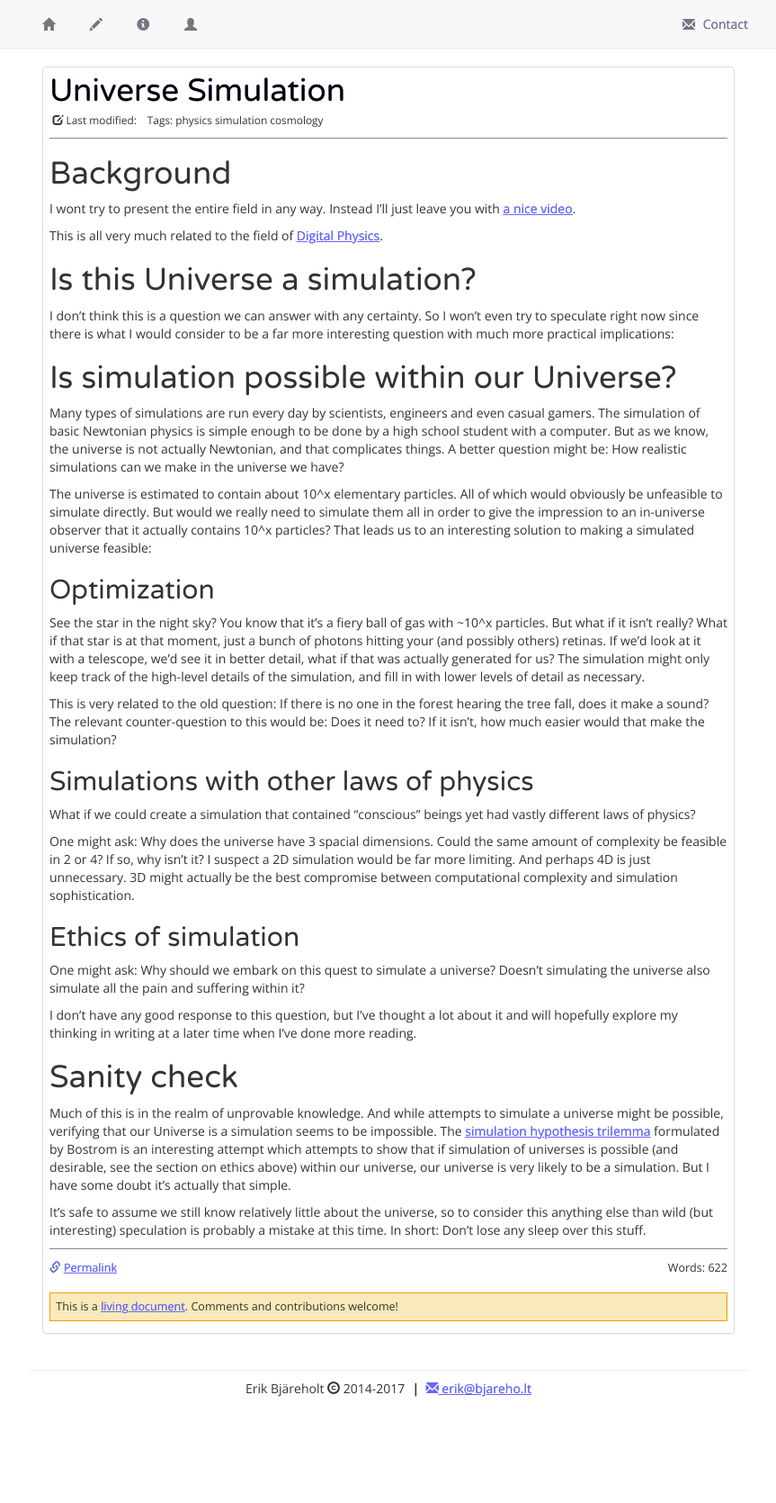
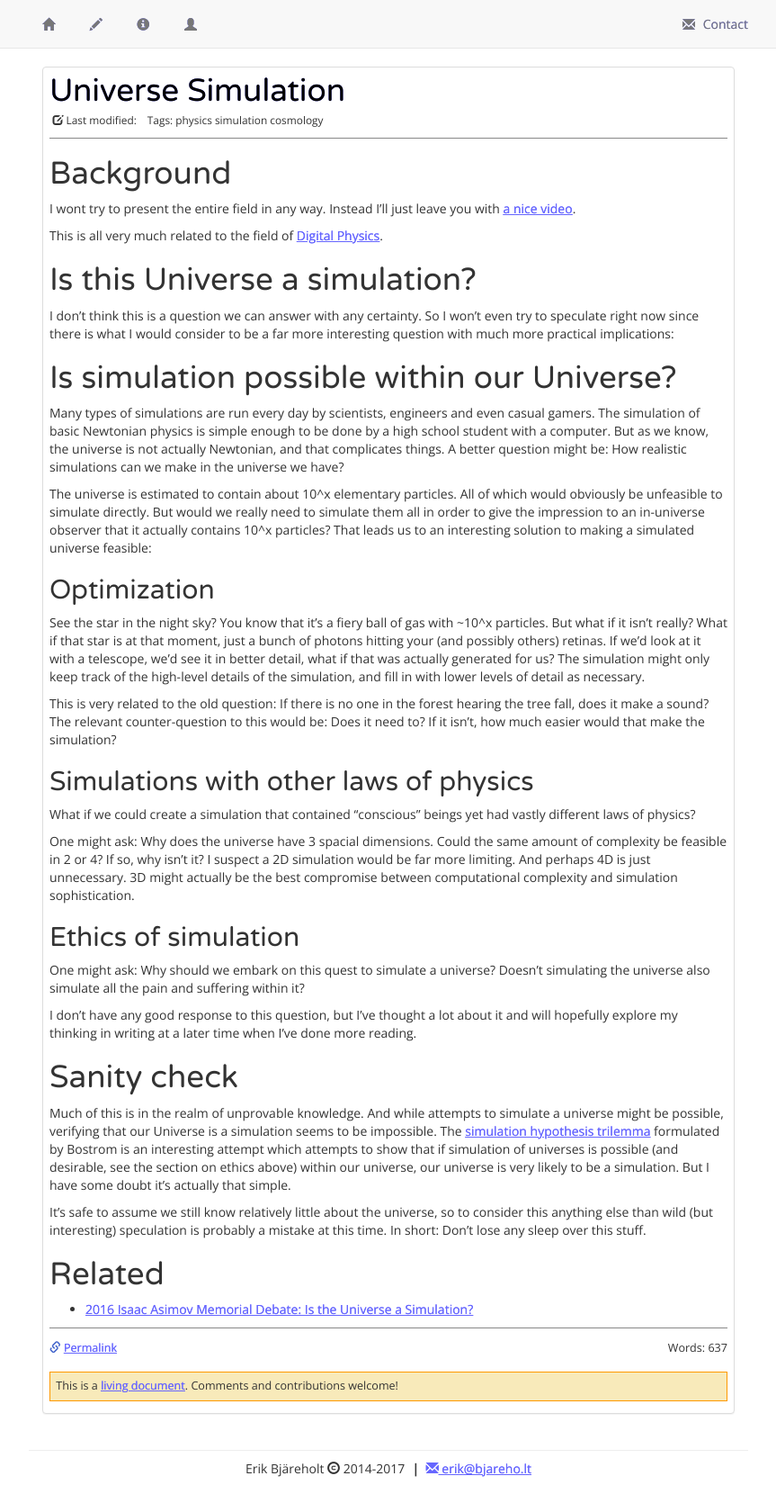
Before and after one commit to ErikBjare/ErikBjare.github.io, a Jekyll site: the page built from _wiki/universe-simulation.md, in a window 1280 px wide. Shown: the whole page at 90% size, without its empty margins (208-1071 px from the left). Built offline with Jekyll 4.4.1, drawn with Linux system fonts in a browser that asks for light colours; nearby versions of some CDN libraries; comment, search, counter and statistics services are not loaded; before the commit the page ends 1581 px from its top, so only the background shows below that.

Commit message:
added link

```diff
--- a/_wiki/universe-simulation.md
+++ b/_wiki/universe-simulation.md
@@ -48,6 +48,11 @@ Much of this is in the realm of unprovable knowledge. And while attempts to simu
 It's safe to assume we still know relatively little about the universe, so to consider this anything else than wild (but interesting) speculation is probably a mistake at this time. In short: Don't lose any sleep over this stuff.
 
 
+# Related
+
+ - [2016 Isaac Asimov Memorial Debate: Is the Universe a Simulation?](https://www.youtube.com/watch?v=wgSZA3NPpBs)
+
+
 [lemmino]: https://youtu.be/K4rCzA8fS84
 [digitalphysics]: https://en.wikipedia.org/wiki/Digital_physics
 [simulation-hypothesis]: https://en.wikipedia.org/wiki/Simulation_hypothesis
```
